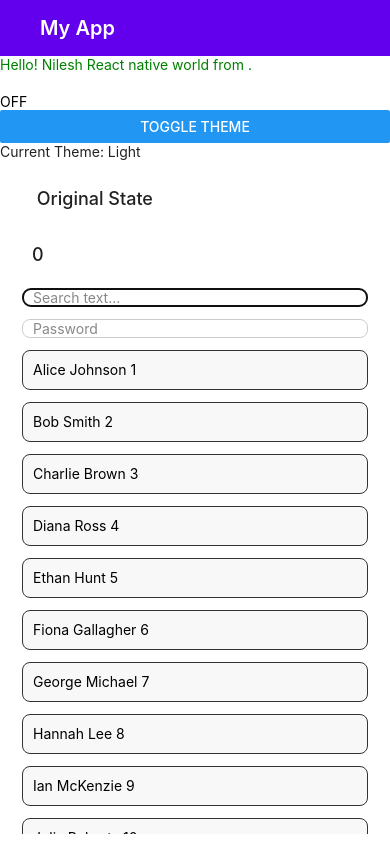
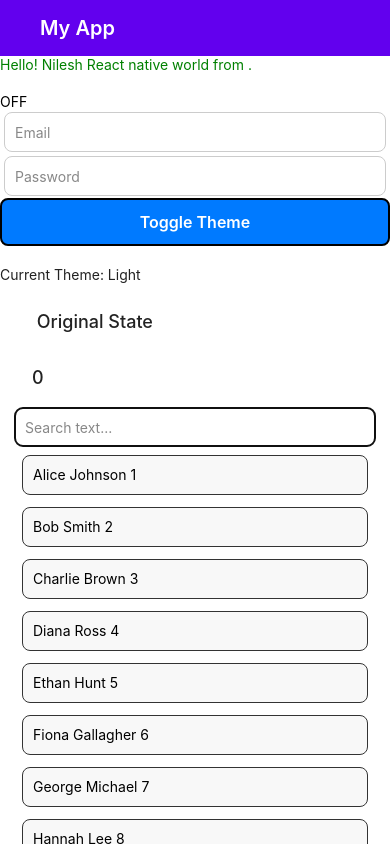
Before and after one commit to NileshWal/RNPracticeRepo, a React Native app: screen / in a window 390 px wide. Built offline with nearby package versions, Linux system fonts and the light colour scheme.

Commit message:
1. TextInput, Pressable UI implemented 2. Validation

```diff
--- a/App.tsx
+++ b/App.tsx
@@ -6,7 +6,14 @@
  */
 
 import React, { useState } from 'react';
-import { Button, View, useColorScheme, Text, Image } from 'react-native';
+import {
+  Pressable,
+  View,
+  useColorScheme,
+  Text,
+  TextInput,
+  Alert,
+} from 'react-native';
 import HomeScreen from './screens/HomeScreen';
 import { SafeAreaProvider } from 'react-native-safe-area-context';
 import { ThemeContext } from './context/ThemeContext';
@@ -42,6 +49,41 @@ function App() {
   };
 
   const [isOn, toggleIsOn] = useToggle(false);
+  const [emailText, setEmailText] = useState<string>('');
+  const [passwordText, setPasswordText] = useState<string>('');
+
+  const handleSubmit = () => {
+    if (!emailText.trim()) {
+      alert('Please enter your email');
+      return;
+    }
+
+    if (!validateEmail(emailText)) {
+      alert('Enter a valid email address');
+      return;
+    }
+
+    if (!passwordText.trim()) {
+      alert('Please enter your password');
+      return;
+    }
+
+    if (passwordText.length < 6) {
+      alert('Password must be at least 6 characters');
+      return;
+    }
+
+    toggleTheme();
+  };
+
+  const validateEmail = (email: string) => {
+    const regex = /^[^\s@]+@[^\s@]+\.[^\s@]+$/;
+    return regex.test(email);
+  };
+
+  const alert = (message: string) => {
+    Alert.alert(message);
+  };
 
   return (
     <ThemeContext.Provider value={isDarkTheme}>
@@ -50,8 +92,37 @@ function App() {
         {showText && <MyText name="Nilesh" />}
         {/* <MyText name={'Nilesh'} /> */}
         <View style={globalStyle.viewDimen} />
-        <Text style={globalStyle.sampleTextDimen}>{isOn ? 'ON' : 'OFF'}</Text>
-        <Button title="Toggle Theme" onPress={toggleTheme} />
+        <View style={globalStyle.viewContainer}>
+          <Text style={globalStyle.sampleTextDimen}>{isOn ? 'ON' : 'OFF'}</Text>
+          <TextInput
+            style={globalStyle.input}
+            placeholder="Email"
+            placeholderTextColor="#888"
+            onChangeText={value => {
+              CustomLogs.debug(TAG, 'email value ' + value);
+              setEmailText(value);
+            }}
+            value={emailText}
+            keyboardType="email-address"
+            autoCapitalize="none"
+            autoCorrect={false}
+            textContentType="emailAddress"
+          />
+          <TextInput
+            style={globalStyle.input}
+            placeholder="Password"
+            placeholderTextColor="#888"
+            onChangeText={value => {
+              CustomLogs.debug(TAG, 'password valus ' + value);
+              setPasswordText(value);
+            }}
+            value={passwordText}
+            secureTextEntry={true}
+          />
+          <Pressable style={globalStyle.buttonDimen} onPress={handleSubmit}>
+            <Text style={globalStyle.buttonText}>Toggle Theme</Text>
+          </Pressable>
+        </View>
         {/* <Image
           source={imageSource}
           style={globalStyle.imageDimen}
@@ -67,6 +138,7 @@ function App() {
           }}
           style={globalStyle.imageDimen}
         /> */}
+        <View style={globalStyle.viewDimen} />
         <HomeScreen />
       </SafeAreaProvider>
     </ThemeContext.Provider>
--- a/screens/HomeScreen.tsx
+++ b/screens/HomeScreen.tsx
@@ -6,6 +6,7 @@ import {
   TextInput,
   FlatList,
   ColorValue,
+  ScrollView,
 } from 'react-native';
 import CustomText from '../components/CustomText';
 import ItemProps from '../components/ItemProps';
@@ -22,7 +23,6 @@ const HomeScreen: React.FC = () => {
   const isDarkTheme = useContext(ThemeContext);
   const uiElements = globalStyles(isDarkTheme);
   const [searchText, setSearchText] = useState<string>('');
-  const [passwordText, setPasswordText] = useState<string>('');
   const [data, setData] = useState<ListItem[]>([]);
   const [filteredData, setFilteredData] = useState<ListItem[]>([]);
   const [stateText, setStateText] = useState(0);
@@ -69,6 +69,7 @@ const HomeScreen: React.FC = () => {
         },
       ]}
     >
+      <ScrollView showsVerticalScrollIndicator={false} nestedScrollEnabled>
         <View style={{ backgroundColor: themeColor(isDarkTheme) }}>
           <Text style={{ color: themeColor(!isDarkTheme) }}>
             Current Theme: {isDarkTheme ? 'Dark' : 'Light'}
@@ -93,18 +94,8 @@ const HomeScreen: React.FC = () => {
             value={searchText}
             autoFocus={true}
           />
-        <TextInput
-          style={uiElements.input}
-          placeholder="Password"
-          placeholderTextColor="#888"
-          onChangeText={value => {
-            CustomLogs.debug(TAG, 'password valus ' + value);
-            setPasswordText(value);
-          }}
-          value={passwordText}
-          secureTextEntry={true}
-        />
           <FlatList
+            nestedScrollEnabled
             data={filteredData}
             keyExtractor={item => item.id.toString()}
             renderItem={renderItem}
@@ -112,6 +103,7 @@ const HomeScreen: React.FC = () => {
             contentContainerStyle={uiElements.listContainer}
           />
         </View>
+      </ScrollView>
     </SafeAreaView>
   );
 };
--- a/styles/globalStyles.tsx
+++ b/styles/globalStyles.tsx
@@ -16,9 +16,10 @@ export const globalStyles = (isDarkMode: Boolean) =>
       borderColor: '#CCC',
       borderRadius: 8,
       paddingHorizontal: 10,
-      marginVertical: 6,
-      marginHorizontal: 12,
+      marginVertical: 2,
+      marginHorizontal: 4,
       color: '#000000',
+      backgroundColor: '#ffffff',
     },
     contentContainer: {
       flex: 1,
@@ -87,9 +88,25 @@ export const globalStyles = (isDarkMode: Boolean) =>
       height: 20,
       backgroundColor: '#ffffff',
     },
+    //view container
+    viewContainer: {
+      backgroundColor: '#ffffff',
+    },
     //sample text dimens
     sampleTextDimen: {
       backgroundColor: '#ffffff',
       color: '#000000',
     },
+    buttonDimen: {
+      borderWidth: 2,
+      backgroundColor: '#007AFF',
+      padding: 12,
+      borderRadius: 8,
+      alignItems: 'center',
+    },
+    buttonText: {
+      color: '#ffffff',
+      fontSize: 16,
+      fontWeight: '600',
+    },
   });
```
Lines whose indentation alone changed are shown as unchanged.
